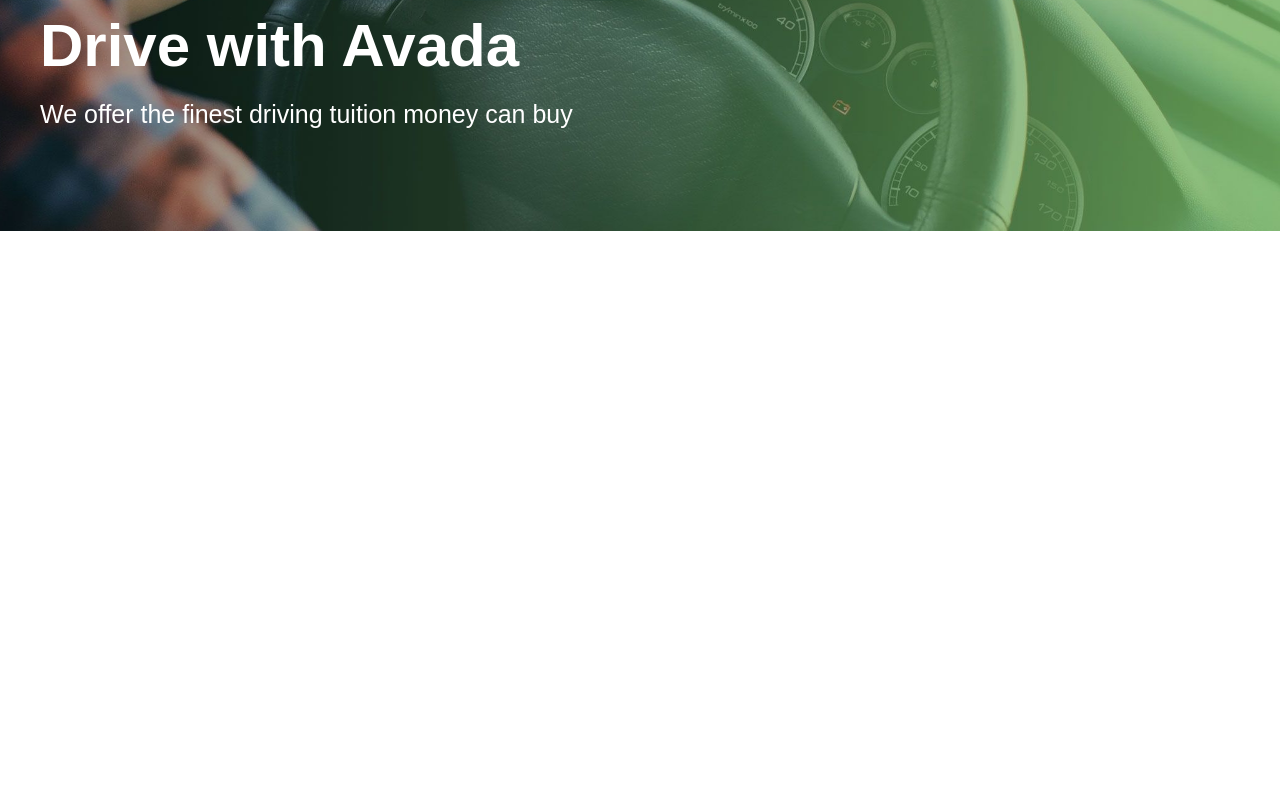
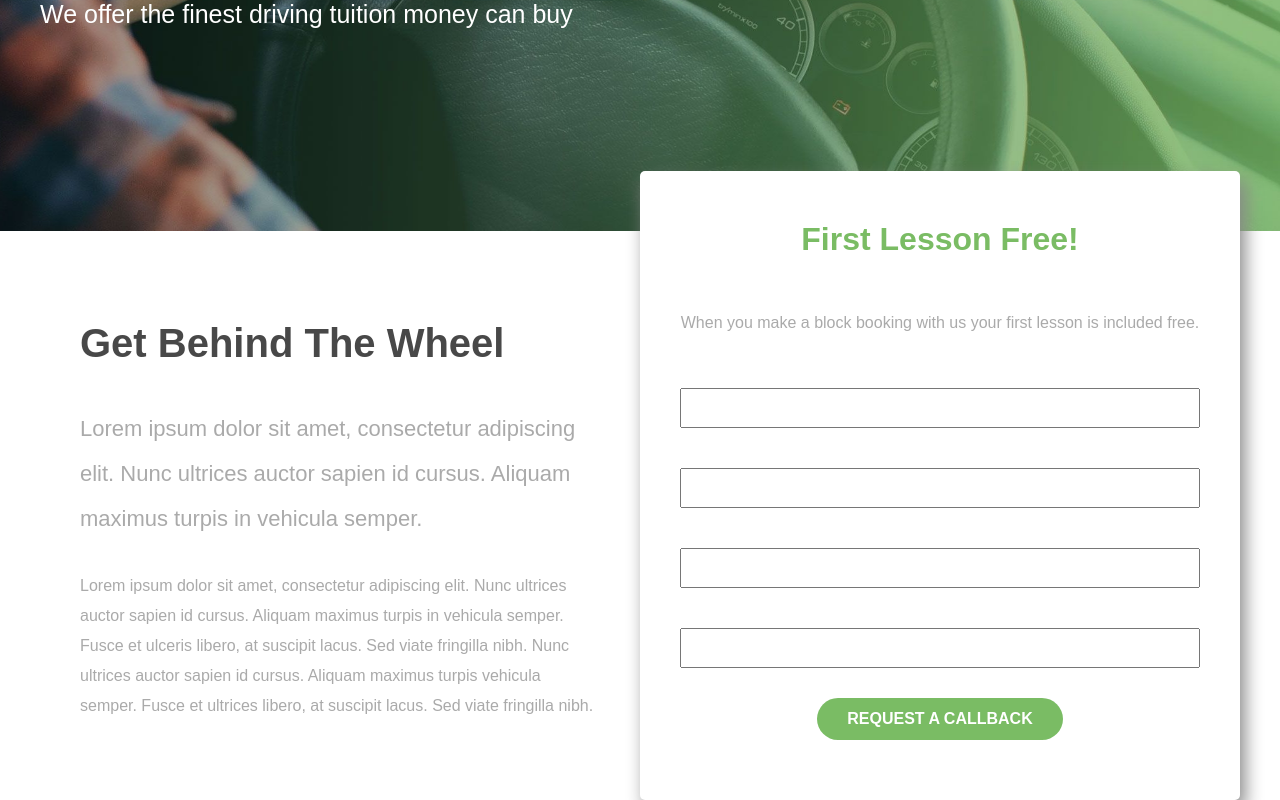
Before and after one commit to 25Simone/proj-html-vuejs, a Vue app: page / in a window 1280 px wide. Shown: the part 409-1209 px from the top of the page. Before the commit the page ends 800 px from the top, so only its background shows below. Built offline with nearby package versions, Linux system fonts and the light colour scheme.

Commit message:
section 1 done

```diff
--- a/src/App.vue
+++ b/src/App.vue
@@ -3,6 +3,7 @@
       <pre-header />
       <header-box :items="navItems" />
       <jumbotron-box />
+      <section-1-content />
   </div>
 </template>
 
@@ -10,6 +11,7 @@
 import HeaderBox from './components/HeaderBox.vue'
 import JumbotronBox from './components/JumbotronBox.vue'
 import PreHeader from './components/PreHeader.vue'
+import Section1Content from './components/Section1Content.vue'
 
 export default {
   name: 'App',
@@ -17,6 +19,7 @@ export default {
     HeaderBox,
     PreHeader,
     JumbotronBox,
+    Section1Content,
   },
   data() {
       return{
--- a/src/components/JumbotronBox.vue
+++ b/src/components/JumbotronBox.vue
@@ -23,7 +23,7 @@ export default {
     background-position: center;
     .jumbo-txt{
         color: $primary-text-color;
-        padding-top: 420px;
+        padding-top: 40vh;
         >h1 {
             font-size: 60px;
             margin-bottom: 20px;
--- a/src/components/Section1Content.vue
+++ b/src/components/Section1Content.vue
@@ -1,5 +1,26 @@
 <template>
-    <div></div>
+    <div class="container">
+        <div class="row">
+            <div id="section-left">
+                <h1>Get Behind The Wheel</h1>
+                <p id="subtitle">Lorem ipsum dolor sit amet, consectetur adipiscing elit. Nunc ultrices auctor sapien id cursus. Aliquam maximus turpis in vehicula semper.</p>
+                <p>Lorem ipsum dolor sit amet, consectetur adipiscing elit. Nunc ultrices auctor sapien id cursus. Aliquam maximus turpis in vehicula semper. Fusce et ulceris libero, at suscipit lacus. Sed viate fringilla nibh. Nunc ultrices auctor sapien id cursus. Aliquam maximus turpis vehicula semper. Fusce et ultrices libero, at suscipit lacus. Sed viate fringilla nibh.</p>
+            </div>
+            <div id="first-lesson-tab">
+                <div>
+                    <h1>First Lesson Free!</h1>
+                    <p>When you make a block booking with us your first lesson is included free.</p>
+                    <form>
+                        <input type="text">
+                        <input type="text">
+                        <input type="text">
+                        <input type="text">
+                        <div class="button_1">REQUEST A CALLBACK</div>
+                    </form>
+                </div>
+            </div>
+        </div>
+    </div>
 </template>
 
 <script>
@@ -9,5 +30,57 @@ export default {
 </script>
 
 <style lang="scss" scoped>
+@import '@/style/variables.scss';
 
+.row{
+    >div{
+        max-width: 50%;
+    }
+    p{
+        color: $tertiary-text-color;
+        line-height: 30px;
+    }
+    #section-left{
+        padding: 50px 40px;
+        h1{
+            font-size: 40px;
+            color: $secondary-text-color;
+            margin: 40px 0;
+        }
+        #subtitle{
+            font-size: 22px;
+            line-height: 45px;
+            margin-bottom: 30px;
+        }
+    }
+    #first-lesson-tab{
+        margin-top: -5%;
+        width: 100%;
+        >div{
+            background: #fff;
+            width: 100%;
+            border-radius: 5px;
+            padding: 50px 40px;
+            text-align: center;
+            box-shadow: 5px 10px 18px #888888;
+            h1{
+                color: $green-color;
+                margin-bottom: 20px;
+            }
+            p{
+                padding: 30px 0;
+            }
+            input{
+                width: 100%;
+                margin: 20px 0;
+                height: 40px;
+            }
+            .button_1{
+                display: inline-block;
+                font-weight: bold;
+                margin: 10px 0;
+            }
+        }
+    }
+}
 </style>
--- a/src/style/variables.scss
+++ b/src/style/variables.scss
@@ -1,7 +1,6 @@
 // TEXT COLORS
 $primary-text-color: #fff;
-$secondary-text-color: #333
-;
+$secondary-text-color: #484848;
 $tertiary-text-color: #aaa;
 
 // BUTTONS COLOR
```
